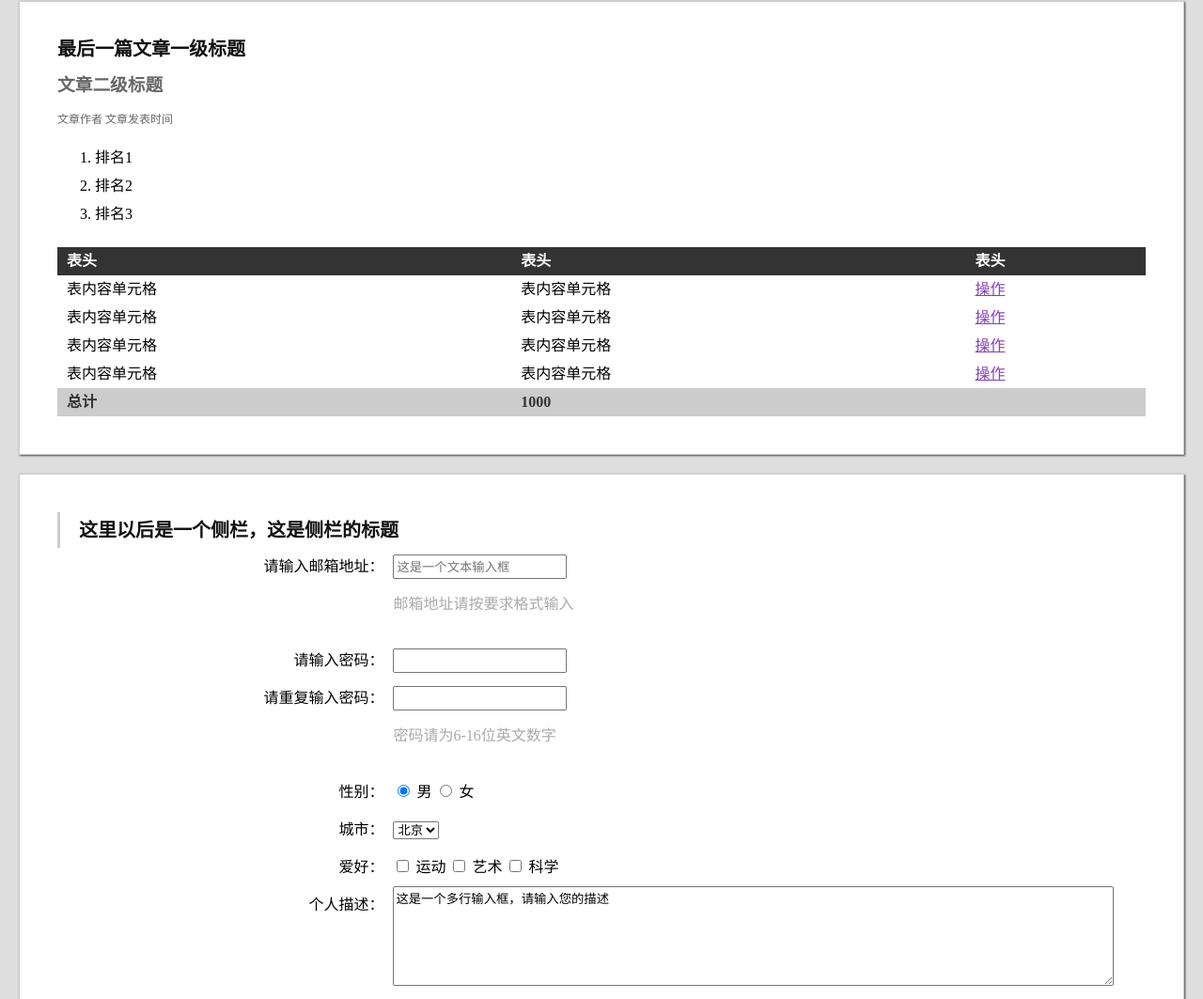
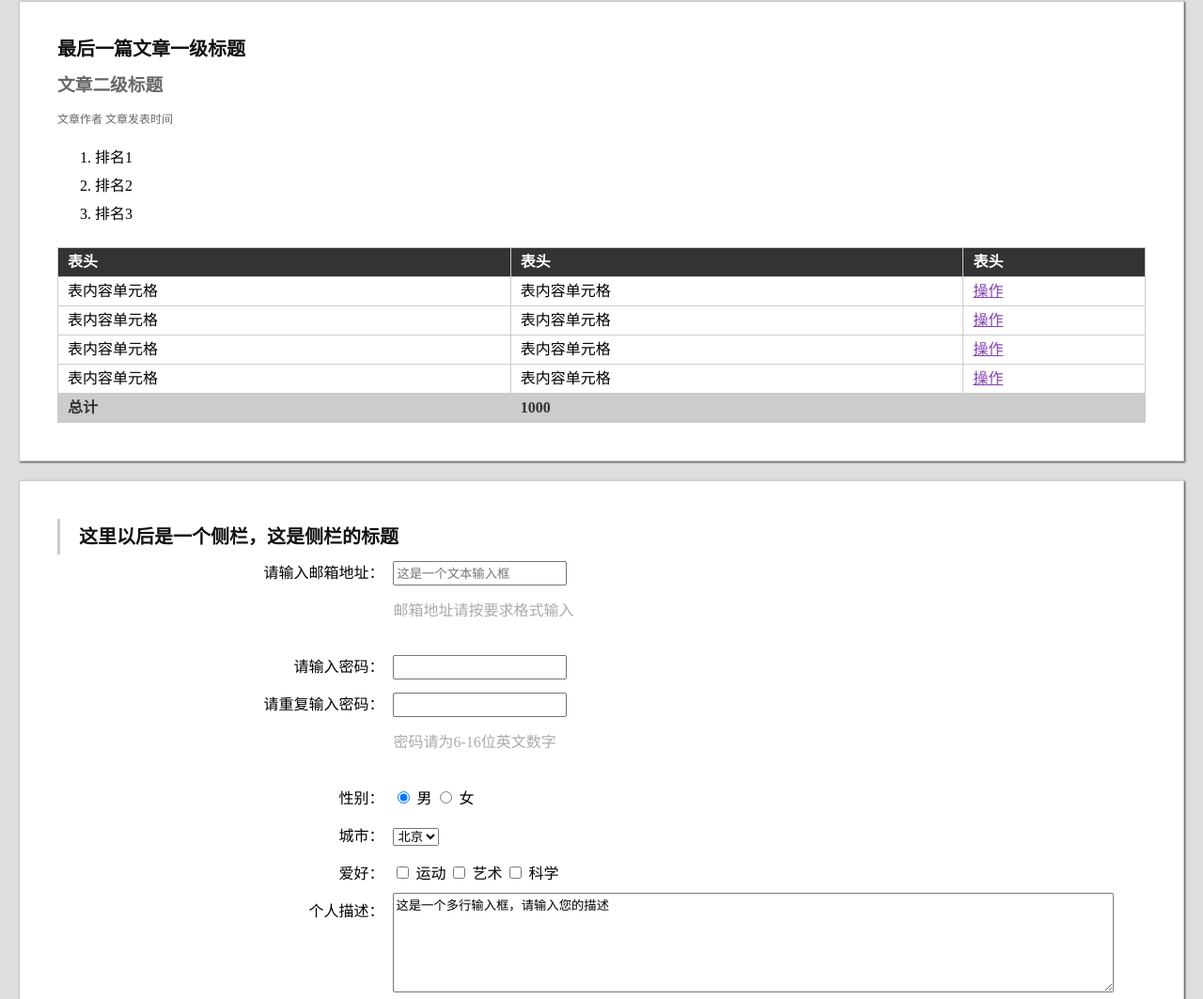
Before and after one commit to zhangpenglin/IFE2016, a plain HTML site: page task2/index.html in a window 1280 px wide. Shown: the part 3100-4163 px from the top of the page at 94% size. Drawn offline with Linux system fonts and the light colour scheme.

Commit message:
task2 table border

```diff
--- a/task2/css/style.scss
+++ b/task2/css/style.scss
@@ -114,13 +114,25 @@ article{
             color: #fff;
             text-align: left;
             text-indent: 10px;
+            border-left:1px solid #ccc;
+            &:last-child{
+                border-right: 1px solid #ccc;
+            }
         }
         tr{
             line-height: 30px;
+            border-top:1px solid #ccc;
+            &:last-child{
+                border-bottom: 1px solid #ccc;
+            }
         }
         td{
             text-align: left;
             text-indent: 10px;
+            border-left:1px solid #ccc;
+            &:last-child{
+                border-right: 1px solid #ccc;
+            }
         }
         .tfoot{
             background-color: #cccccc;
```
Also changed, not shown: task2/css/style.css, task2/css/style.min.css.
